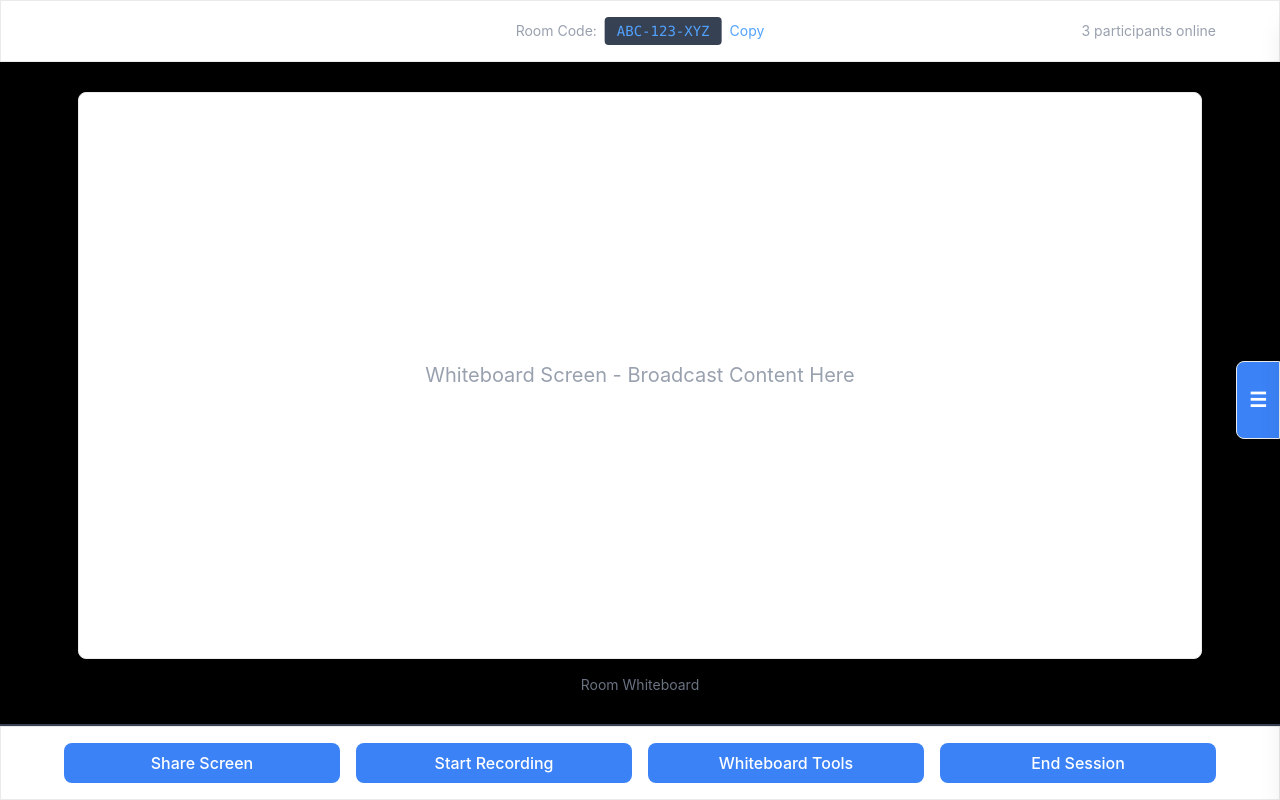
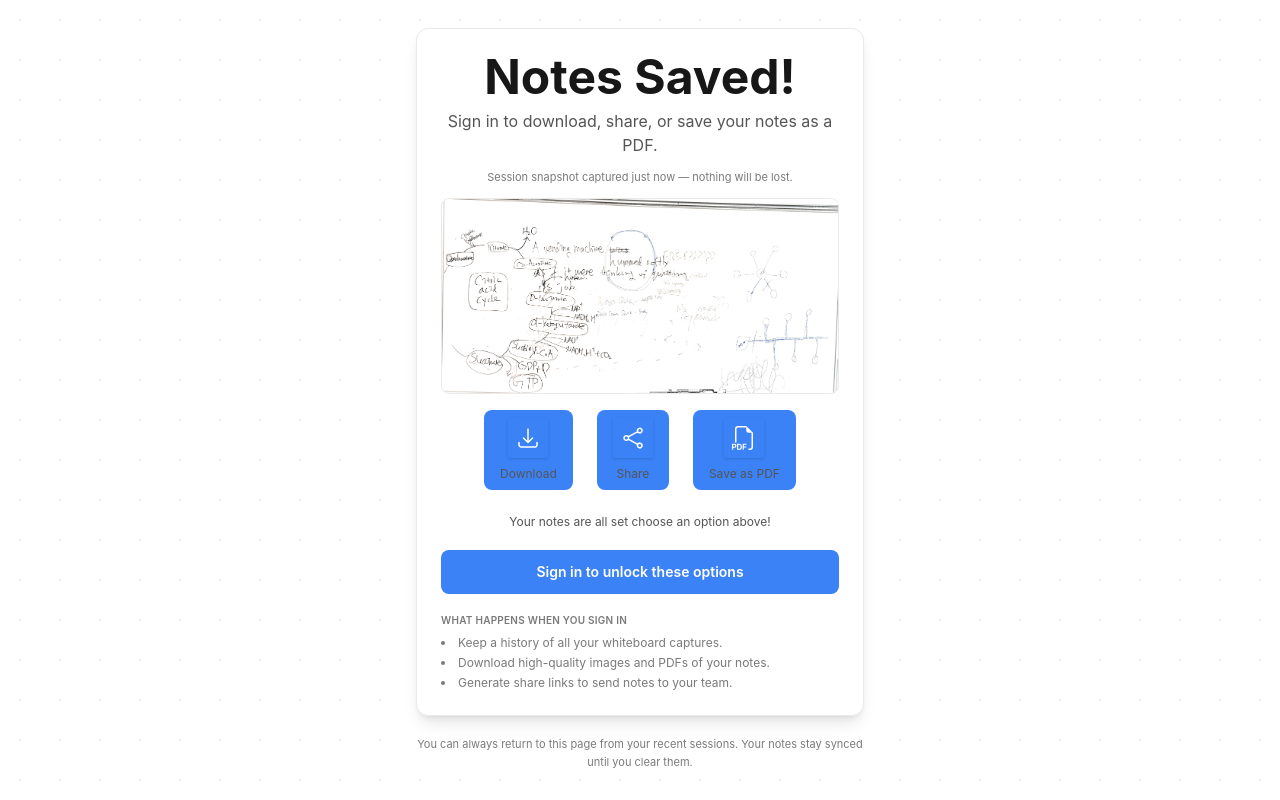
Before and after one commit to metamatong/nwhacks2026-boardcast-client, a Next.js app: page /room in a window 1280 px wide. Built offline with nearby package versions, Linux system fonts and the light colour scheme.

Commit message:
Updated UI for notes saved page to effectively fill screen and reduce empty space, match color scheme, and assist the user for action

```diff
--- a/frontend/room/room.tsx
+++ b/frontend/room/room.tsx
@@ -1,204 +1,118 @@
 "use client";
-import React, { useState } from "react";
 
-const Room: React.FC = () => {
-  const [sidebarOpen, setSidebarOpen] = useState(false);
+import { useState } from "react";
+import {
+  ArrowDownTrayIcon,
+  ShareIcon,
+  CheckCircleIcon,
+} from "@heroicons/react/24/outline";
+import { BsFiletypePdf } from "react-icons/bs";
+
+type Action = "download" | "share" | "pdf" | null;
+
+export default function NoteOptions() {
+  const [clicked, setClicked] = useState<Action>(null);
+
+  const handleClick = (action: Action) => {
+    if (clicked) return;
+
+    setClicked(action);
+    setTimeout(() => setClicked(null), 1500);
+  };
+
+  const renderIcon = (action: Action, Icon: any, label: string) => (
+    <button
+      onClick={() => handleClick(action)}
+      title={label}
+      className="flex flex-col items-center gap-2 px-4 py-2 rounded-lg text-sm text-primary hover:text-blue-500 transition-colors cursor-pointer"
+    >
+      <div className="relative h-10 w-10 flex items-center justify-center shadow-sm">
+        <Icon
+          className={`absolute h-6 w-6 transition-opacity duration-300 ${
+            clicked === action ? "opacity-0" : "opacity-100"
+          }`}
+        />
+        <CheckCircleIcon
+          className={`absolute h-6 w-6 text-primary transition-opacity duration-300 ${
+            clicked === action ? "opacity-100" : "opacity-0"
+          }`}
+        />
+      </div>
+      <span className="text-xs text-secondary">{label}</span>
+    </button>
+  );
+
+  const helperText =
+    clicked === "download"
+      ? "Your notes will be saved in a high-quality format, ready to review offline."
+      : clicked === "share"
+        ? "Share a link so others can view your notes in real time."
+        : clicked === "pdf"
+          ? "Export a clean, printable PDF version of your notes."
+          : "Your notes are all set choose an option above!";
 
   return (
-    <div className="h-screen bg-gray-900 text-white overflow-hidden">
-      {/* Main Content Area */}
-      <div
-        className={`h-full flex transition-all duration-300 ${sidebarOpen ? "mr-64 sm:mr-80" : "mr-0"}`}
-      >
-        <div className="flex-1 flex flex-col min-w-0 overflow-hidden">
-          {/* Room code at the top */}
-          <div className="bg-page border border-selected border-b p-2 sm:p-4 shrink-0 z-10 relative">
-            <div className="max-w-6xl mx-auto relative flex items-center">
-              {/* Left: Title */}
-              <div className="flex-1">
-                <h1 className="text-lg sm:text-xl font-bold">Untitled</h1>
-              </div>
+    <div
+      className="min-h-screen bg-background text-primary font-sans w-full flex flex-col justify-center items-center relative px-4"
+      style={{
+        backgroundImage: `
+          radial-gradient(circle, rgba(150, 150, 150, 0.15) 1.5px, transparent 1.5px)
+        `,
+        backgroundSize: "40px 40px",
+      }}
+    >
+      <div className="max-w-md w-full z-10">
+        <div className="bg-page rounded-xl border border-selected p-6 shadow-lg text-center">
+          <h1 className="text-4xl md:text-5xl font-bold text-primary mb-2">
+            Notes Saved!
+          </h1>
+          <p className="text-sm md:text-base text-secondary mb-3">
+            Sign in to download, share, or save your notes as a PDF.
+          </p>
 
-              {/* Center: Room Code */}
-              <div className="absolute left-1/2 transform -translate-x-1/2 flex items-center space-x-2">
-                <span className="text-gray-400 text-xs sm:text-sm">
-                  Room Code:
-                </span>
-                <code className="bg-gray-700 px-2 sm:px-3 py-1 rounded text-blue-400 font-mono text-xs sm:text-sm">
-                  ABC-123-XYZ
-                </code>
-                <a className="text-blue-400 hover:text-white text-xs sm:text-sm cursor-pointer">
-                  Copy
-                </a>
-              </div>
-
-              {/* Right: Participants */}
-              <div className="flex-1 text-right text-xs sm:text-sm text-gray-400">
-                3 participants online
-              </div>
-            </div>
+          <div className="text-[11px] text-muted mb-3">
+            Session snapshot captured just now — nothing will be lost.
           </div>
 
-          {/* Screen at the top */}
-          <div className="flex-1 bg-black border-b-2 border-gray-700 flex flex-col p-2 sm:p-4 min-h-0">
-            <div className="text-center h-full flex flex-col justify-center items-center">
-              <div className="w-[90%] h-[90%] min-h-[200px] sm:min-h-[300px] bg-page border border-selected rounded-lg flex items-center justify-center mb-2 sm:mb-4 ">
-                <div className="text-gray-400 text-lg sm:text-xl px-4 text-center">
-                  Whiteboard Screen - Broadcast Content Here
-                </div>
-              </div>
-              <div className="text-xs sm:text-sm text-gray-500 shrink-0">
-                Room Whiteboard
-              </div>
-            </div>
+          <img
+            src="/digital_board_example.png"
+            alt="Preview"
+            className="max-w-full rounded-lg border border-selected mt-2 mb-4"
+          />
+
+          <div className="flex flex-row justify-center gap-6 mb-3">
+            {renderIcon("download", ArrowDownTrayIcon, "Download")}
+            {renderIcon("share", ShareIcon, "Share")}
+            {renderIcon("pdf", BsFiletypePdf, "Save as PDF")}
           </div>
 
-          {/* Bottom bar */}
-          <div className="bg-page border border-selected border-t p-2 sm:p-4 shrink-0">
-            <div className="max-w-6xl mx-auto">
-              <div className="grid grid-cols-2 sm:grid-cols-4 gap-2 sm:gap-4">
-                <button className="bg-blue-600 hover:bg-blue-700 text-white px-3 sm:px-4 py-2 rounded-lg text-sm sm:text-base font-medium transition-colors cursor-pointer">
-                  Share Screen
-                </button>
-                <button className="bg-green-600 hover:bg-green-700 text-white px-3 sm:px-4 py-2 rounded-lg text-sm sm:text-base font-medium transition-colors cursor-pointer">
-                  Start Recording
-                </button>
-                <button className="bg-purple-600 hover:bg-purple-700 text-white px-3 sm:px-4 py-2 rounded-lg text-sm sm:text-base font-medium transition-colors cursor-pointer">
-                  Whiteboard Tools
-                </button>
-                <button className="bg-red-600 hover:bg-red-700 text-white px-3 sm:px-4 py-2 rounded-lg text-sm sm:text-base font-medium transition-colors cursor-pointer">
-                  End Session
-                </button>
-              </div>
-            </div>
+          <p className="text-xs text-secondary min-h-[2.5rem] flex items-center justify-center text-center px-4">
+            {helperText}
+          </p>
+
+          <button className="mt-2 w-full py-3 px-4 rounded-lg font-semibold bg-primary text-background hover:opacity-85 transition-all cursor-pointer text-sm">
+            Sign in to unlock these options
+          </button>
+
+          <div className="mt-5 text-left text-xs text-muted space-y-2">
+            <p className="uppercase tracking-wide font-semibold text-[10px] text-muted">
+              What happens when you sign in
+            </p>
+            <ul className="space-y-1 list-disc list-inside">
+              <li>Keep a history of all your whiteboard captures.</li>
+              <li>Download high-quality images and PDFs of your notes.</li>
+              <li>Generate share links to send notes to your team.</li>
+            </ul>
           </div>
         </div>
-      </div>
 
-      {/* Right Sidebar */}
-      <div
-        className={`fixed right-0 top-0 h-full w-64 sm:w-80 bg-page border border-selected shadow-xl border-l transform transition-transform duration-300 ease-in-out z-50 ${
-          sidebarOpen ? "translate-x-0" : "translate-x-full"
-        }`}
-      >
-        <div className="p-4 sm:p-6 h-full flex flex-col">
-          <div className="flex justify-between items-center mb-4 sm:mb-6 shrink-0">
-            <h2 className="text-lg sm:text-xl font-bold">Board Snippets</h2>
-            <a
-              onClick={() => setSidebarOpen(false)}
-              className="cursor-pointer text-gray-400 hover:text-white text-xl sm:text-2xl"
-            >
-              ×
-            </a>
-          </div>
-
-          <div className="flex-1 overflow-auto space-y-2 sm:space-y-3">
-            {/* Whiteboard Snippet 1 */}
-            <div className="bg-gray-700 p-2 sm:p-3 rounded-lg cursor-pointer hover:bg-gray-600 transition-colors">
-              <div className="aspect-video bg-page border border-selected rounded flex items-center justify-center mb-2">
-                <div className="text-gray-400 text-xs text-center px-2">
-                  Diagram 1
-                </div>
-              </div>
-              <div className="text-xs text-gray-300 text-center">
-                Flow Chart
-              </div>
-            </div>
-
-            {/* Whiteboard Snippet 2 */}
-            <div className="bg-gray-700 p-2 sm:p-3 rounded-lg cursor-pointer hover:bg-gray-600 transition-colors">
-              <div className="aspect-video bg-page border border-selected rounded flex items-center justify-center mb-2">
-                <div className="text-gray-400 text-xs text-center px-2">
-                  Notes 2
-                </div>
-              </div>
-              <div className="text-xs text-gray-300 text-center">
-                Meeting Notes
-              </div>
-            </div>
-
-            {/* Whiteboard Snippet 3 */}
-            <div className="bg-gray-700 p-2 sm:p-3 rounded-lg cursor-pointer hover:bg-gray-600 transition-colors">
-              <div className="aspect-video bg-page border border-selected rounded flex items-center justify-center mb-2">
-                <div className="text-gray-400 text-xs text-center px-2">
-                  Wireframe 3
-                </div>
-              </div>
-              <div className="text-xs text-gray-300 text-center">UI Design</div>
-            </div>
-
-            {/* Whiteboard Snippet 4 */}
-            <div className="bg-gray-700 p-2 sm:p-3 rounded-lg cursor-pointer hover:bg-gray-600 transition-colors">
-              <div className="aspect-video bg-page border border-selected rounded flex items-center justify-center mb-2">
-                <div className="text-gray-400 text-xs text-center px-2">
-                  Brainstorm 4
-                </div>
-              </div>
-              <div className="text-xs text-gray-300 text-center">Ideas</div>
-            </div>
-
-            {/* Whiteboard Snippet 5 */}
-            <div className="bg-gray-700 p-2 sm:p-3 rounded-lg cursor-pointer hover:bg-gray-600 transition-colors">
-              <div className="aspect-video bg-page border border-selected rounded flex items-center justify-center mb-2">
-                <div className="text-gray-400 text-xs text-center px-2">
-                  Plan 5
-                </div>
-              </div>
-              <div className="text-xs text-gray-300 text-center">
-                Project Plan
-              </div>
-            </div>
-
-            {/* Whiteboard Snippet 6 */}
-            <div className="bg-gray-700 p-2 sm:p-3 rounded-lg cursor-pointer hover:bg-gray-600 transition-colors">
-              <div className="aspect-video bg-page border border-selected rounded flex items-center justify-center mb-2">
-                <div className="text-gray-400 text-xs text-center px-2">
-                  Code 6
-                </div>
-              </div>
-              <div className="text-xs text-gray-300 text-center">
-                Code Review
-              </div>
-            </div>
-
-            {/* Whiteboard Snippet 7 */}
-            <div className="bg-gray-700 p-2 sm:p-3 rounded-lg cursor-pointer hover:bg-gray-600 transition-colors">
-              <div className="aspect-video bg-page border border-selected rounded flex items-center justify-center mb-2">
-                <div className="text-gray-400 text-xs text-center px-2">
-                  Data 7
-                </div>
-              </div>
-              <div className="text-xs text-gray-300 text-center">Data Flow</div>
-            </div>
-
-            {/* Whiteboard Snippet 8 */}
-            <div className="bg-gray-700 p-2 sm:p-3 rounded-lg cursor-pointer hover:bg-gray-600 transition-colors">
-              <div className="aspect-video bg-page border border-selected rounded flex items-center justify-center mb-2">
-                <div className="text-gray-400 text-xs text-center px-2">
-                  Arch 8
-                </div>
-              </div>
-              <div className="text-xs text-gray-300 text-center">
-                Architecture
-              </div>
-            </div>
-          </div>
+        <div className="mt-5 text-center">
+          <p className="text-[11px] text-muted leading-relaxed">
+            You can always return to this page from your recent sessions. Your
+            notes stay synced until you clear them.
+          </p>
         </div>
       </div>
-
-      {/* Sidebar Toggle Button */}
-      <button
-        onClick={() => setSidebarOpen(!sidebarOpen)}
-        className={`fixed top-1/2 transform -translate-y-1/2 z-40 bg-page border border-selected hover:bg-gray-700 text-white px-2 sm:px-3 py-4 sm:py-6 rounded-l-lg shadow-lg transition-all duration-300 cursor-pointer ${
-          sidebarOpen
-            ? "right-64 sm:right-80 opacity-0 pointer-events-none"
-            : "right-0 opacity-100"
-        }`}
-      >
-        <span className="text-lg sm:text-xl font-bold">☰</span>
-      </button>
     </div>
   );
-};
-
-export default Room;
+}
```
